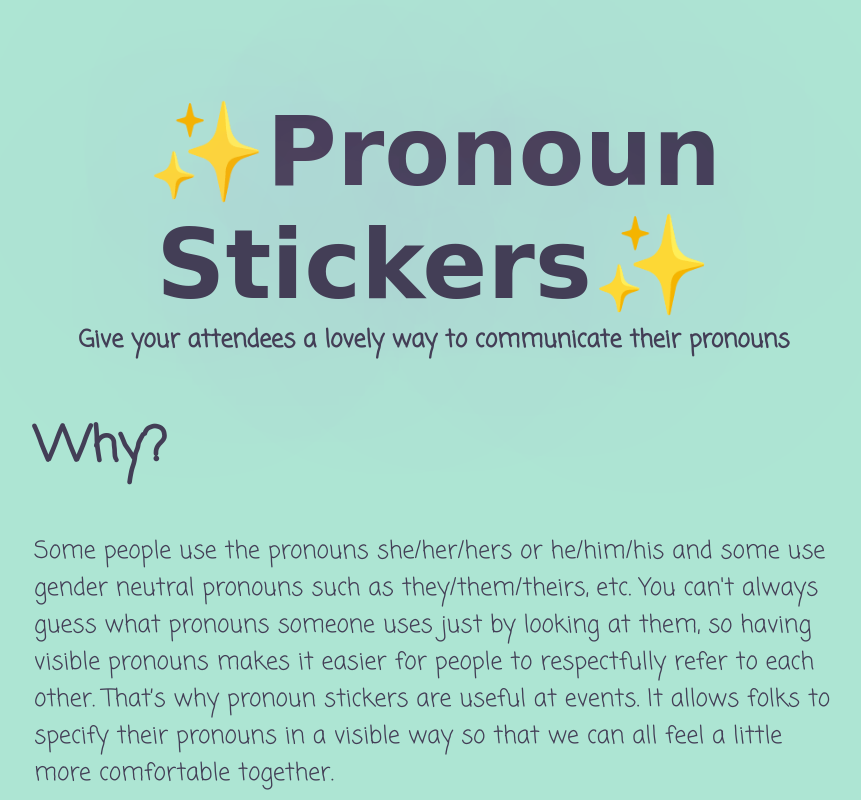
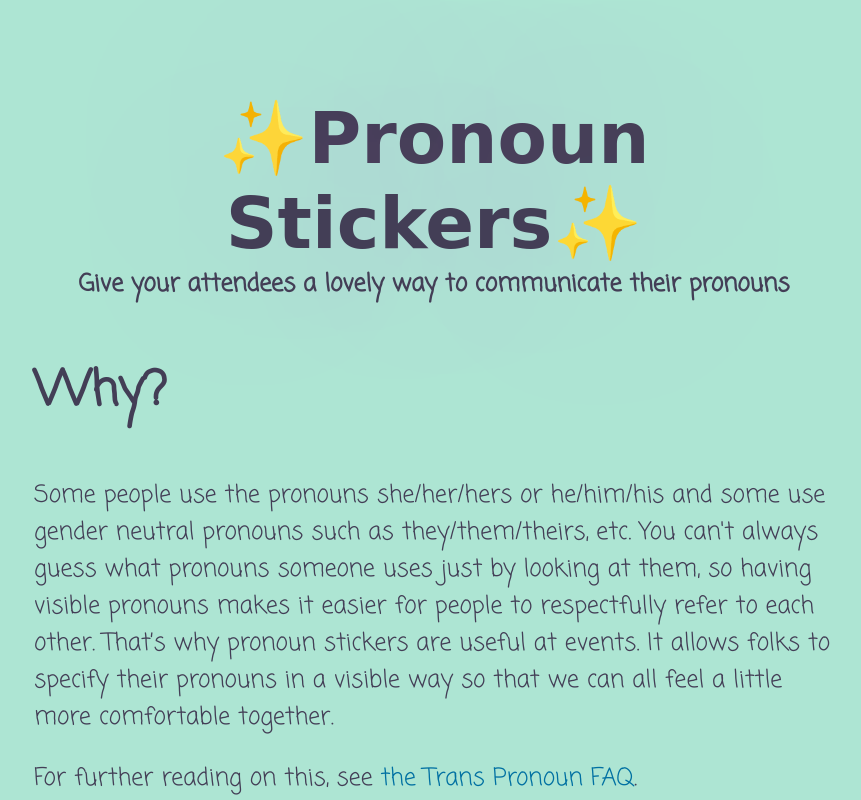
Before and after one commit to theacodes/pronouns.thea.codes, a plain HTML site: page index.html in a window 1280 px wide. Shown: the top 800 px of the page, without its empty margins (206-1067 px from the left). Drawn offline with Linux system fonts and the light colour scheme; a web font is replaced by a local one.

Commit message:
Fixup CSS

```diff
--- a/style.css
+++ b/style.css
@@ -8,7 +8,7 @@ body {
 .container {
   display: block;
   margin-top: 4em;
-  width: 800px;
+  max-width: 800px;
   margin-left: auto;
   margin-right: auto;
   margin-bottom: 4em;
@@ -36,7 +36,7 @@ h1, h2 {
 
 h1 {
   font-family: 'Annie Use Your Telescope', cursive;
-  font-size: 4em;
+  font-size: 3em;
   margin: 0;
   color:  #433E56;
   text-shadow: 0 0 4em #C5A3FF;
```
